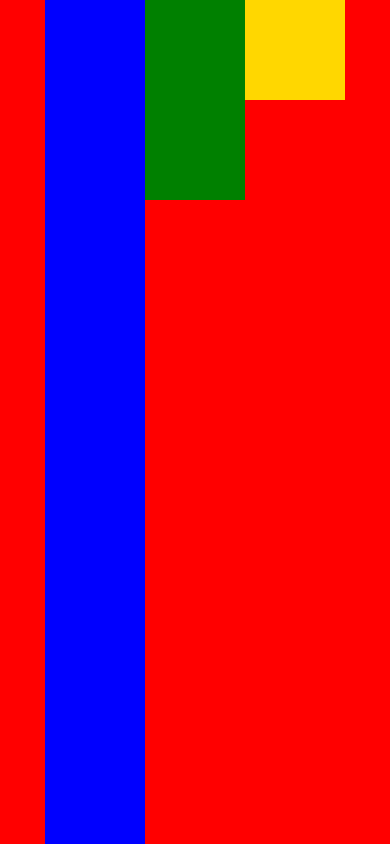
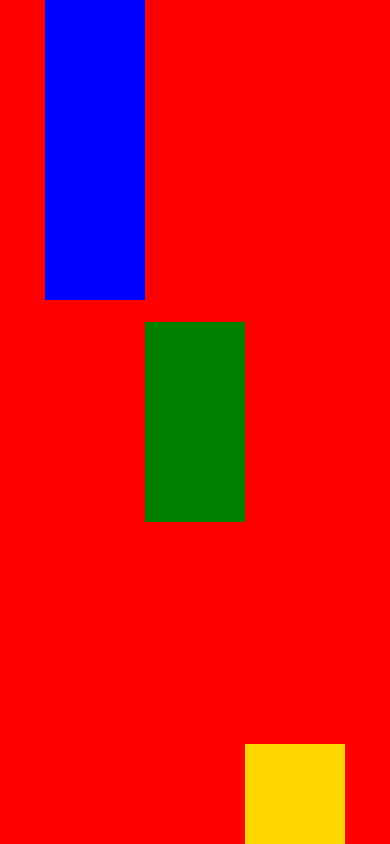
Before and after one commit to kavinda-ravishan/React_Native_Tutorial, a React Native app: screen / in a window 390 px wide. Built offline with nearby package versions, Linux system fonts and the light colour scheme.

Commit message:
alignSelf

```diff
--- a/App.js
+++ b/App.js
@@ -18,14 +18,15 @@ export default function App() {
         flex: 1,
         flexDirection: "row", //main axis is horizontal
         justifyContent: "center", //align item in main axis
-        alignItems: "stretch", //align item in secondary axis
+        alignItems: "center", //align item in secondary axis
       }}
     >
       <View
         style={{
           backgroundColor: "blue",
           width: 100,
-          //height: 300,
+          height: 300,
+          alignSelf: "flex-start",
         }}
       />
       <View
@@ -40,6 +41,7 @@ export default function App() {
           backgroundColor: "gold",
           width: 100,
           height: 100,
+          alignSelf: "flex-end",
         }}
       />
     </View>
```
